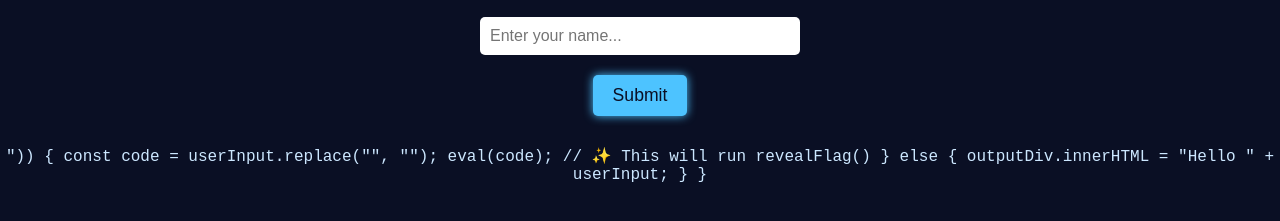
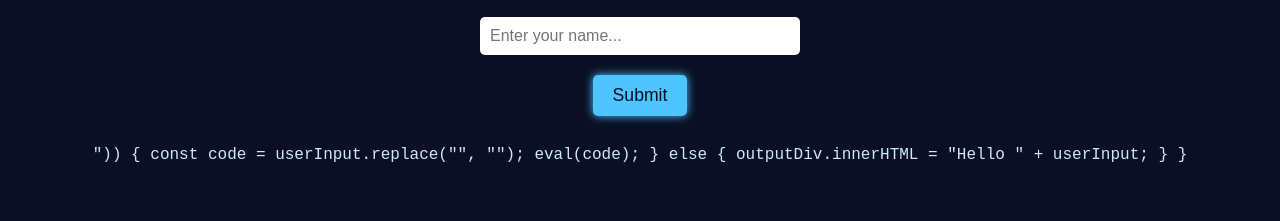
Before and after one commit to RomanVanHalen/basic-xss-ctf, a plain HTML site: page index.html in a window 1280 px wide. Shown: the part 189-410 px from the top of the page. Drawn offline with Linux system fonts and the light colour scheme.

Commit message:
Made some changes to index.html

```diff
--- a/index.html
+++ b/index.html
@@ -68,7 +68,7 @@
       // Actually parse if there's a <script> inside
       if (userInput.includes("<script>") && userInput.includes("</script>")) {
         const code = userInput.replace("<script>", "").replace("</script>", "");
-        eval(code); // ✨ This will run revealFlag()
+        eval(code);
       } else {
         outputDiv.innerHTML = "Hello " + userInput;
       }
```
